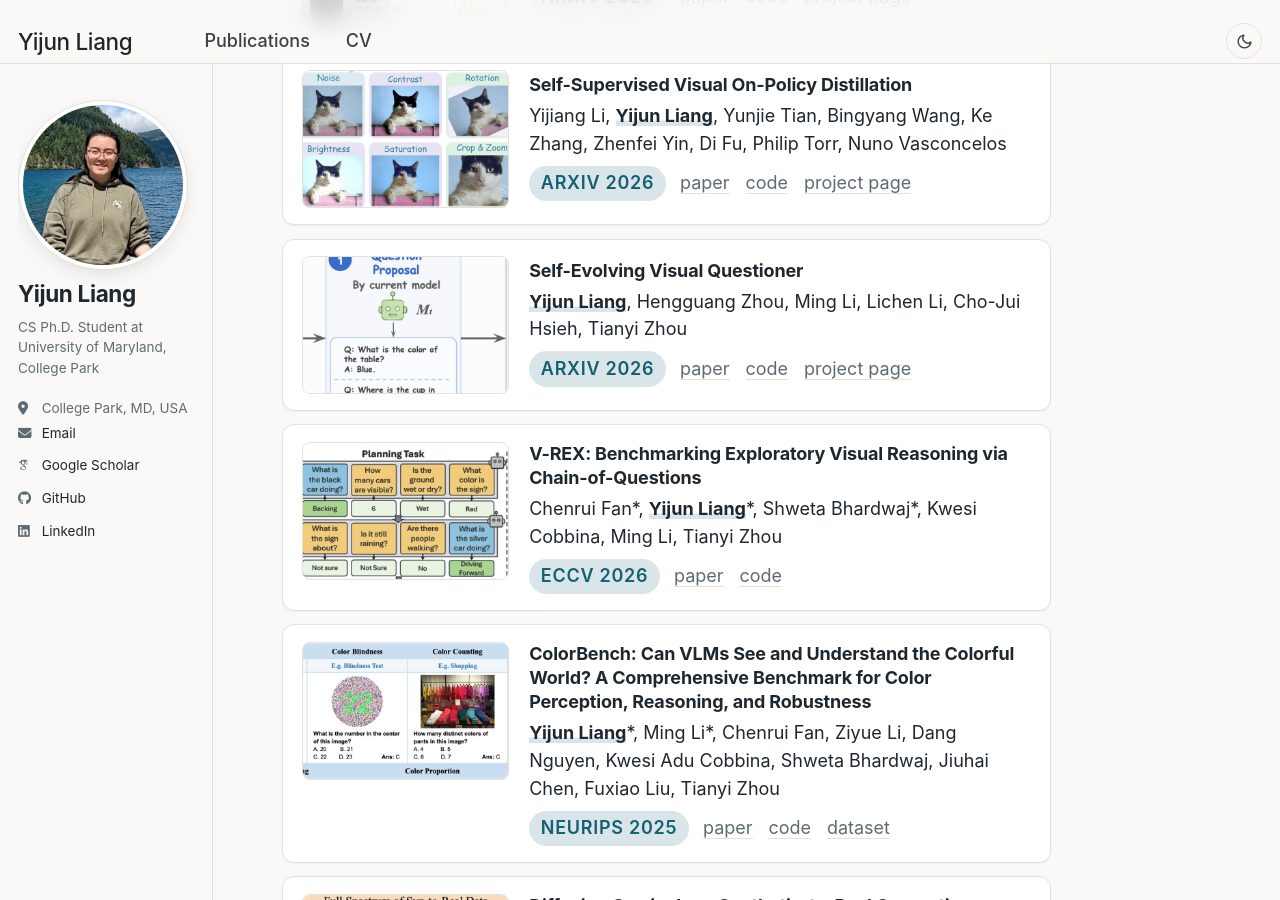
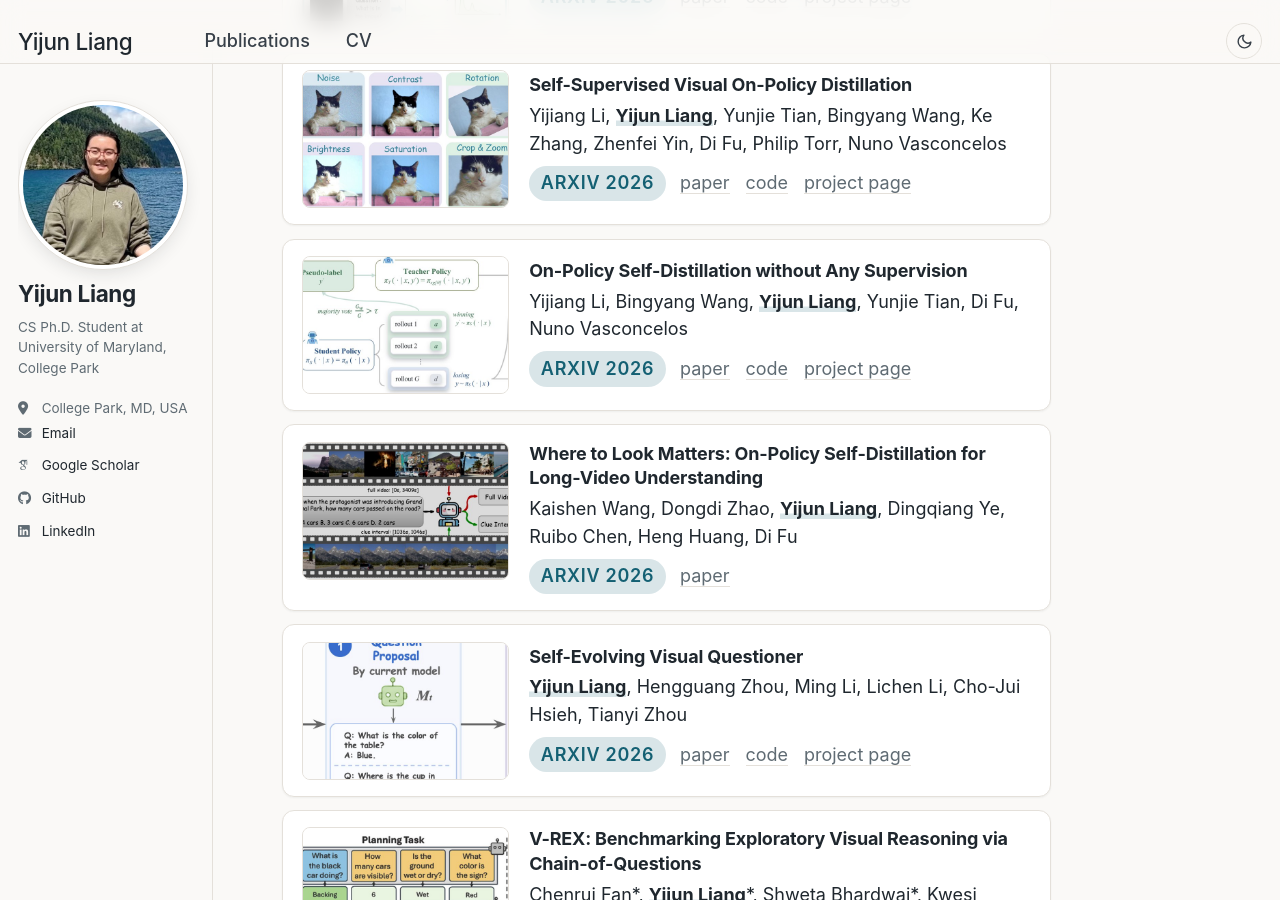
Before and after one commit to joliang17/joliang17.github.io, a Jekyll site: the page built from _pages/about.md, in a window 1280 px wide and 900 px high, scrolled down 1320 px. Built offline with Jekyll 4.4.1, drawn with Linux system fonts in a browser that asks for light colours; some web fonts are replaced.

Commit message:
Add U-OPSD and Clue-OPSD to selected publications
Co-Authored-By: Claude Fable 5.1 <noreply@anthropic.com>
Claude-Session: https://claude.ai/code/session_01RmRbCfJWuiDRqrzfkdCCDq

```diff
--- a/_pages/about.md
+++ b/_pages/about.md
@@ -52,6 +52,26 @@ Selected Publications
         <a href="https://arxiv.org/abs/2608.14144">paper</a>
         <a href="https://github.com/williamium3000/s2vopd">code</a>
         <a href="https://williamium3000.github.io/s2vopd/">project page</a></p>
+    </div>
+  </li>
+  <li>
+    <a class="pub-card__thumb" href="https://arxiv.org/abs/2608.06296"><img src="/images/teasers/uopsd.jpg" alt="U-OPSD teaser"></a>
+    <div class="pub-card__body">
+      <a class="pub-card__title" href="https://arxiv.org/abs/2608.06296">On-Policy Self-Distillation without Any Supervision</a>
+      <p class="pub-card__authors">Yijiang Li, Bingyang Wang, <strong>Yijun Liang</strong>, Yunjie Tian, Di Fu, Nuno Vasconcelos</p>
+      <p class="pub-card__meta"><span class="venue">arXiv 2026</span>
+        <a href="https://arxiv.org/abs/2608.06296">paper</a>
+        <a href="https://github.com/williamium3000/u-opsd">code</a>
+        <a href="https://williamium3000.github.io/u-opsd/">project page</a></p>
+    </div>
+  </li>
+  <li>
+    <a class="pub-card__thumb" href="https://arxiv.org/abs/2608.25356"><img src="/images/teasers/clueopsd.jpg" alt="Clue-OPSD teaser"></a>
+    <div class="pub-card__body">
+      <a class="pub-card__title" href="https://arxiv.org/abs/2608.25356">Where to Look Matters: On-Policy Self-Distillation for Long-Video Understanding</a>
+      <p class="pub-card__authors">Kaishen Wang, Dongdi Zhao, <strong>Yijun Liang</strong>, Dingqiang Ye, Ruibo Chen, Heng Huang, Di Fu</p>
+      <p class="pub-card__meta"><span class="venue">arXiv 2026</span>
+        <a href="https://arxiv.org/abs/2608.25356">paper</a></p>
     </div>
   </li>
   <li>
```
Also changed, not shown: images/teasers/clueopsd.jpg (added), images/teasers/uopsd.jpg (added).
